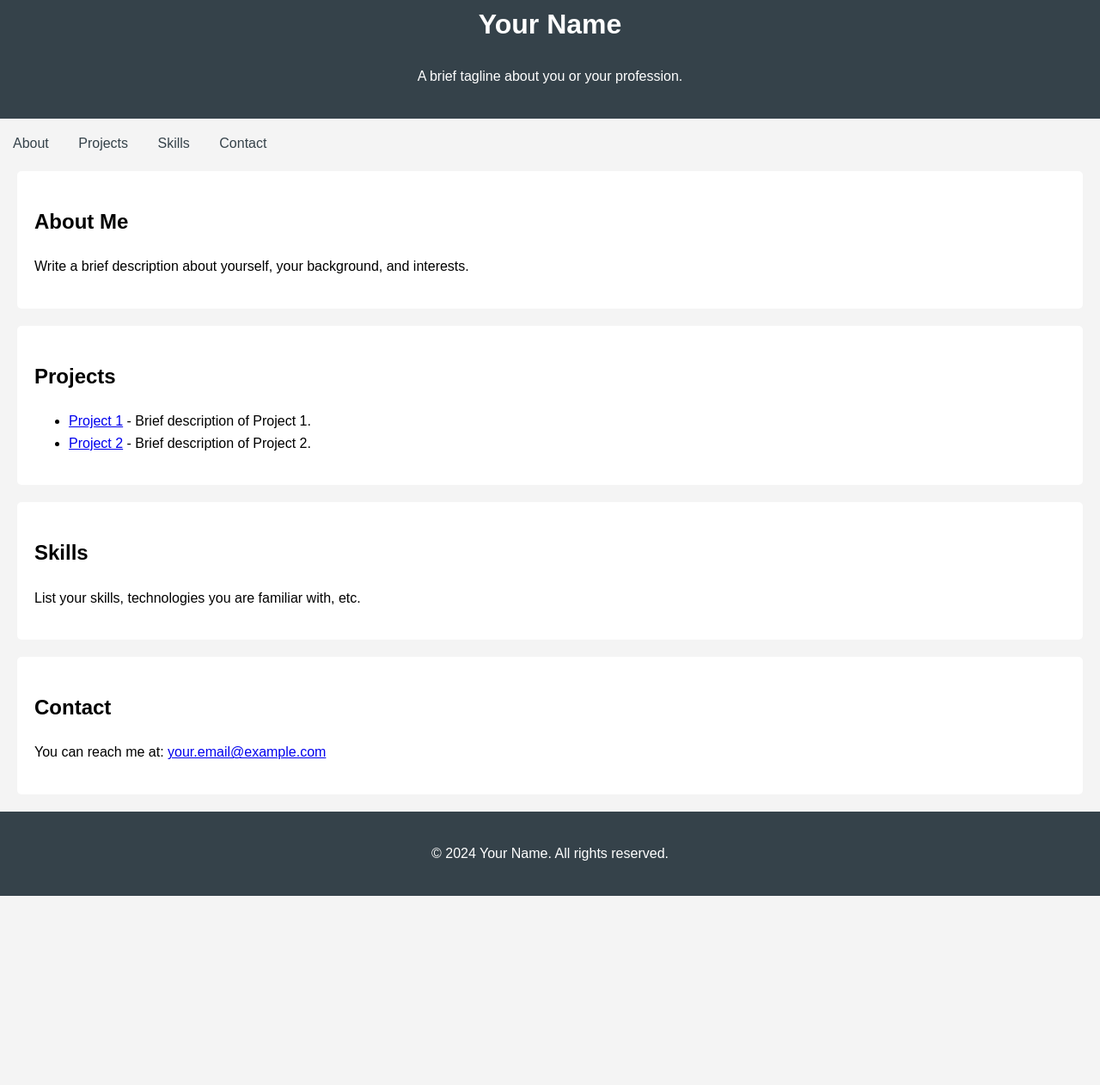
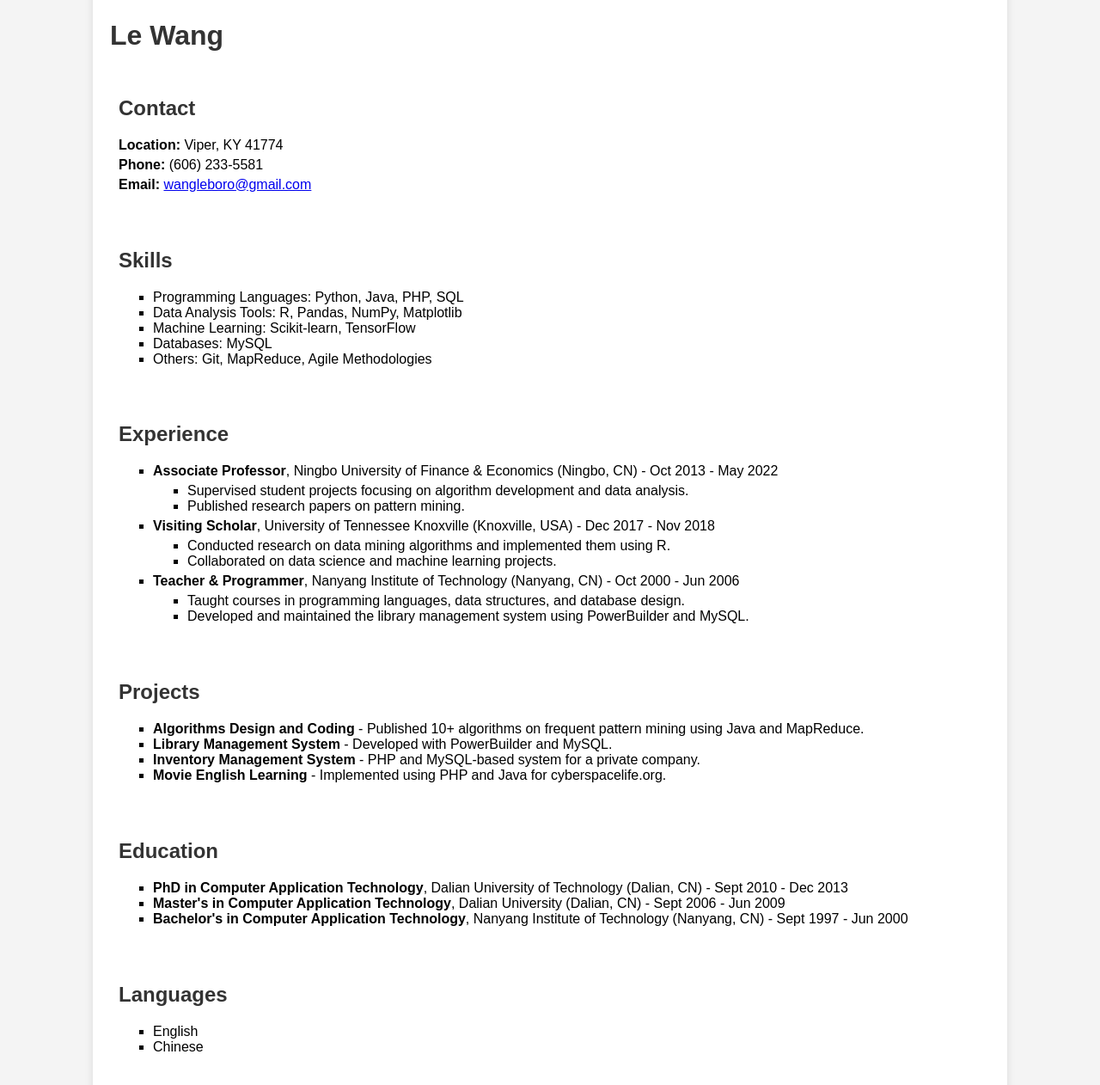
Before and after one commit to wangleboro/joy.github.io, a plain HTML site: page index.html in a window 1280 px wide. Shown: the part 38-1300 px from the top of the page at 86% size. Before the commit the page ends 1080 px from the top, so only its background shows below. Drawn offline with Linux system fonts and the light colour scheme.

Commit message:
Add files via upload

```diff
--- a/index.html
+++ b/index.html
@@ -3,46 +3,109 @@
 <head>
     <meta charset="UTF-8">
     <meta name="viewport" content="width=device-width, initial-scale=1.0">
-    <title>Your Name | Portfolio</title>
-    <link rel="stylesheet" href="styles.css"> <!-- Link to your CSS file -->
+    <title>Le Wang - Portfolio</title>
+    <style>
+        body {
+            font-family: Arial, sans-serif;
+            background-color: #f4f4f4;
+            margin: 0;
+            padding: 0;
+        }
+        .container {
+            width: 80%;
+            margin: 20px auto;
+            background: #fff;
+            padding: 20px;
+            box-shadow: 0 0 10px rgba(0, 0, 0, 0.1);
+        }
+        h1, h2, h3 {
+            color: #333;
+        }
+        .section {
+            margin-bottom: 20px;
+        }
+        .contact-info, .skills, .experience, .projects, .education, .languages {
+            padding: 10px;
+        }
+        .contact-info p, .skills ul, .experience ul, .projects ul, .education ul, .languages ul {
+            margin: 5px 0;
+        }
+        .skills ul, .experience ul, .projects ul, .education ul, .languages ul {
+            list-style-type: square;
+        }
+    </style>
 </head>
 <body>
-    <header>
-        <h1>Your Name</h1>
-        <p>A brief tagline about you or your profession.</p>
-    </header>
-    <nav>
-        <ul>
-            <li><a href="#about">About</a></li>
-            <li><a href="#projects">Projects</a></li>
-            <li><a href="#skills">Skills</a></li>
-            <li><a href="#contact">Contact</a></li>
-        </ul>
-    </nav>
-    <main>
-        <section id="about">
-            <h2>About Me</h2>
-            <p>Write a brief description about yourself, your background, and interests.</p>
-        </section>
-        <section id="projects">
+    <div class="container">
+        <h1>Le Wang</h1>
+        <div class="section contact-info">
+            <h2>Contact</h2>
+            <p><strong>Location:</strong> Viper, KY 41774</p>
+            <p><strong>Phone:</strong> (606) 233-5581</p>
+            <p><strong>Email:</strong> <a href="mailto:wangleboro@gmail.com">wangleboro@gmail.com</a></p>
+        </div>
+
+        <div class="section skills">
+            <h2>Skills</h2>
+            <ul>
+                <li>Programming Languages: Python, Java, PHP, SQL</li>
+                <li>Data Analysis Tools: R, Pandas, NumPy, Matplotlib</li>
+                <li>Machine Learning: Scikit-learn, TensorFlow</li>
+                <li>Databases: MySQL</li>
+                <li>Others: Git, MapReduce, Agile Methodologies</li>
+            </ul>
+        </div>
+
+        <div class="section experience">
+            <h2>Experience</h2>
+            <ul>
+                <li><strong>Associate Professor</strong>, Ningbo University of Finance & Economics (Ningbo, CN) - Oct 2013 - May 2022
+                    <ul>
+                        <li>Supervised student projects focusing on algorithm development and data analysis.</li>
+                        <li>Published research papers on pattern mining.</li>
+                    </ul>
+                </li>
+                <li><strong>Visiting Scholar</strong>, University of Tennessee Knoxville (Knoxville, USA) - Dec 2017 - Nov 2018
+                    <ul>
+                        <li>Conducted research on data mining algorithms and implemented them using R.</li>
+                        <li>Collaborated on data science and machine learning projects.</li>
+                    </ul>
+                </li>
+                <li><strong>Teacher & Programmer</strong>, Nanyang Institute of Technology (Nanyang, CN) - Oct 2000 - Jun 2006
+                    <ul>
+                        <li>Taught courses in programming languages, data structures, and database design.</li>
+                        <li>Developed and maintained the library management system using PowerBuilder and MySQL.</li>
+                    </ul>
+                </li>
+            </ul>
+        </div>
+
+        <div class="section projects">
             <h2>Projects</h2>
             <ul>
-                <li><a href="https://github.com/yourusername/project1">Project 1</a> - Brief description of Project 1.</li>
-                <li><a href="https://github.com/yourusername/project2">Project 2</a> - Brief description of Project 2.</li>
-                <!-- Add more projects as needed -->
+                <li><strong>Algorithms Design and Coding</strong> - Published 10+ algorithms on frequent pattern mining using Java and MapReduce.</li>
+                <li><strong>Library Management System</strong> - Developed with PowerBuilder and MySQL.</li>
+                <li><strong>Inventory Management System</strong> - PHP and MySQL-based system for a private company.</li>
+                <li><strong>Movie English Learning</strong> - Implemented using PHP and Java for cyberspacelife.org.</li>
             </ul>
-        </section>
-        <section id="skills">
-            <h2>Skills</h2>
-            <p>List your skills, technologies you are familiar with, etc.</p>
-        </section>
-        <section id="contact">
-            <h2>Contact</h2>
-            <p>You can reach me at: <a href="mailto:your.email@example.com">your.email@example.com</a></p>
-        </section>
-    </main>
-    <footer>
-        <p>&copy; 2024 Your Name. All rights reserved.</p>
-    </footer>
+        </div>
+
+        <div class="section education">
+            <h2>Education</h2>
+            <ul>
+                <li><strong>PhD in Computer Application Technology</strong>, Dalian University of Technology (Dalian, CN) - Sept 2010 - Dec 2013</li>
+                <li><strong>Master's in Computer Application Technology</strong>, Dalian University (Dalian, CN) - Sept 2006 - Jun 2009</li>
+                <li><strong>Bachelor's in Computer Application Technology</strong>, Nanyang Institute of Technology (Nanyang, CN) - Sept 1997 - Jun 2000</li>
+            </ul>
+        </div>
+
+        <div class="section languages">
+            <h2>Languages</h2>
+            <ul>
+                <li>English</li>
+                <li>Chinese</li>
+            </ul>
+        </div>
+    </div>
 </body>
 </html>
```
